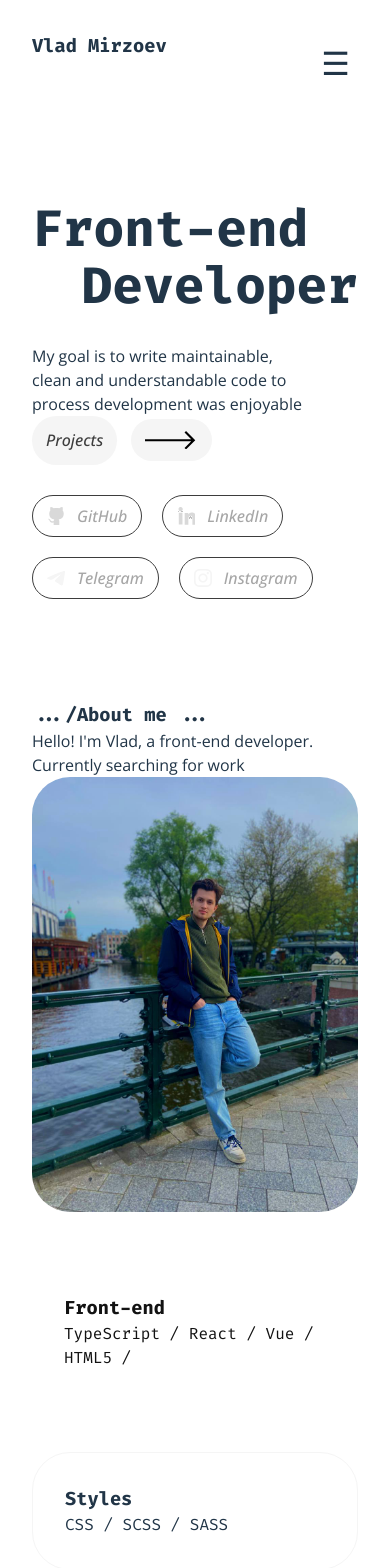
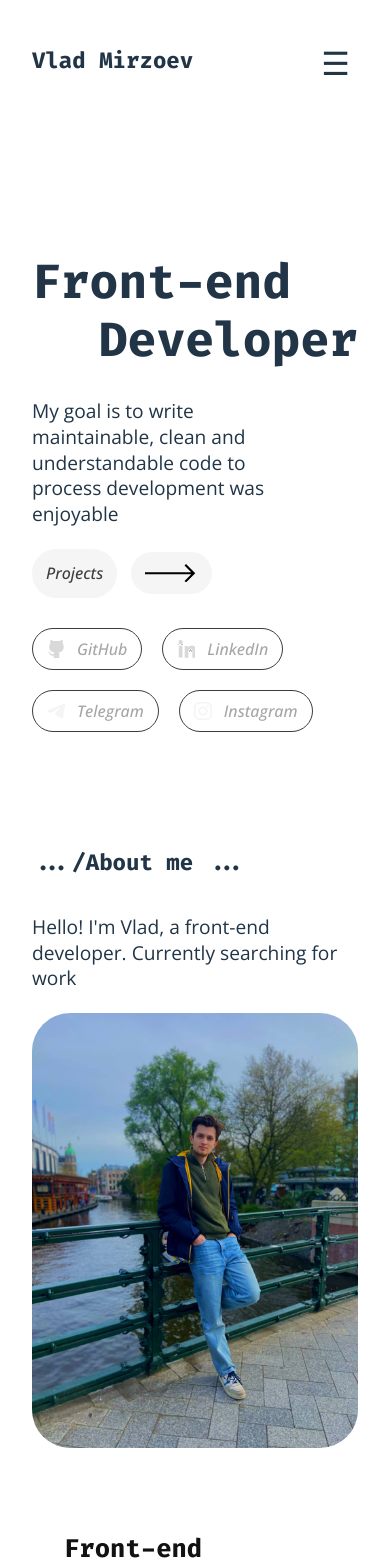
Before and after one commit to vladmirzoev/portfolio-website, a React (Vite) app: page / in a window 390 px wide. Shown: the top 1568 px of the page. Built offline with nearby package versions, Linux system fonts and the light colour scheme.

Commit message:
Christmas Commit!
Changed font sizes to relative, added projects section

```diff
--- a/src/App.tsx
+++ b/src/App.tsx
@@ -4,6 +4,7 @@ import MenuMobile from './components/MenuMobile'
 import './App.css'
 import HomeBLock from './components/HomeBlock'
 import About from './components/About'
+import Projects from './components/Projects'
 
 
 function App() {
@@ -15,6 +16,7 @@ function App() {
 
         <HomeBLock />
         <About />
+        <Projects />
       </StandardContainer>
 
     </>
--- a/src/components/About.tsx
+++ b/src/components/About.tsx
@@ -21,6 +21,11 @@ const About = () => {
                     descriptionText = 'CSS / SCSS / SASS'
                     heading = 'Styles'
                 />
+                <Card
+                    bgColor = 'white'
+                    descriptionText = 'English / Dutch / Russian'
+                    heading = 'Languages'
+                />
             </section>
 
         </>
--- a/src/components/Card.tsx
+++ b/src/components/Card.tsx
@@ -34,7 +34,7 @@ const Card = ({
 
                     <div className="card-text">
                         {heading &&
-                            <h3 className="card-text__title">{heading}</h3>
+                            <span className="card-text__title">{heading}</span>
                         }
                         {descriptionText &&
                             <p className="card-text__description">{descriptionText}</p>
@@ -64,7 +64,7 @@ const Card = ({
 
                     <div className="card-text">
                         {heading &&
-                            <h3 className="card-text__title">{heading}</h3>
+                            <span className="card-text__title">{heading}</span>
                         }
                         {descriptionText &&
                             <p className="card-text__description">{descriptionText}</p>
--- /dev/null
+++ b/src/components/Project.tsx
@@ -0,0 +1,26 @@
+import Card from "./Card";
+
+type ProjectProps = {
+    heading: string;
+    descriptionText: string;
+    bgImage: string;
+  };
+
+const Project = ({
+    heading = 'Project',
+    descriptionText = 'Project about bla bla',
+    bgImage,
+    } : ProjectProps) => {
+    return (
+        <>
+            <Card
+                bgColor = 'white'// Default to 'white'
+                heading = {heading}
+                descriptionText = {descriptionText}
+                bgImage = {bgImage}
+            />
+        </>
+    )
+}
+
+export default Project;
--- /dev/null
+++ b/src/components/Projects.tsx
@@ -0,0 +1,19 @@
+import Card from "./Card";
+import Project from "./Project";
+
+const Projects = () => {
+    return (
+        <>
+            <section>
+                <h3 className="subtitle">.../Projects ...</h3>
+                <Project
+                    heading="Server-client UNO Game"
+                    descriptionText="Fancy a duel? Come and play UNO at my github!"
+                    bgImage="klrjfirj"
+                />
+            </section>
+        </>
+    )
+}
+
+export default Projects;
--- a/src/index.scss
+++ b/src/index.scss
@@ -12,6 +12,7 @@
   text-rendering: optimizeLegibility;
   -webkit-font-smoothing: antialiased;
   -moz-osx-font-smoothing: grayscale;
+  font-size: 16px;
 }
 
 a {
--- a/src/styles/card.scss
+++ b/src/styles/card.scss
@@ -8,8 +8,14 @@
     margin-bottom: 50px;
 
     &-text {
-        &__heading {
+        display: flex;
+        flex-direction: column;
+
+        &__title {
             font-family: 'Fira Code';
+            font-size: 1.6rem;
+            font-weight: 900;
+            margin-bottom: 1rem;
         }
         &__description {
             font-family: 'Fira Code';
@@ -45,3 +51,7 @@
     line-height: 0;
     padding: 0;
 }
+
+.card:last-child{
+    margin: 0;
+}
--- a/src/styles/main.scss
+++ b/src/styles/main.scss
@@ -10,6 +10,64 @@ text {
 h1, h2, h3, p {
     margin: 0;
 }
+
+// headings
+@media (max-width: 1440px) {
+    h2 {
+        font-size: 4.8rem;
+        line-height: 6.4rem;
+    }
+}
+
+@media (max-width: 1100px) {
+
+    h1 {
+        font-size: 3.6rem;
+        line-height: 4rem;
+    }
+    h2 {
+        font-size: 3.2rem;
+        line-height: 4rem;
+    }
+    h3 {
+        margin-bottom: 1.4rem;
+        font-size: 1.4rem;
+        line-height: 3.6rem;
+    }
+    p {
+        margin-bottom: 1.4rem;
+        font-size: 1rem;
+        line-height: 1rem;
+    }
+}
+@media (max-width: 575px) {
+    h1 {
+        margin-bottom: 1.6rem;
+        font-size: 3rem;
+        line-height: 3.6rem;
+    }
+    h2 {
+        margin-bottom: 1.6rem;
+        font-size: 2.8rem;
+        line-height: 3.6rem;
+    }
+    h3 {
+        margin-bottom: 1.4rem;
+        font-size: 1.4rem;
+        line-height: 3.6rem;
+    }
+    p {
+        margin-bottom: 1.4rem;
+        font-size: 1.2rem;
+        line-height: 1.6rem;
+    }
+}
+
+
+
+
+// blocks
+
 .container {
     padding: 2rem;
     max-width: 1200px;
```
